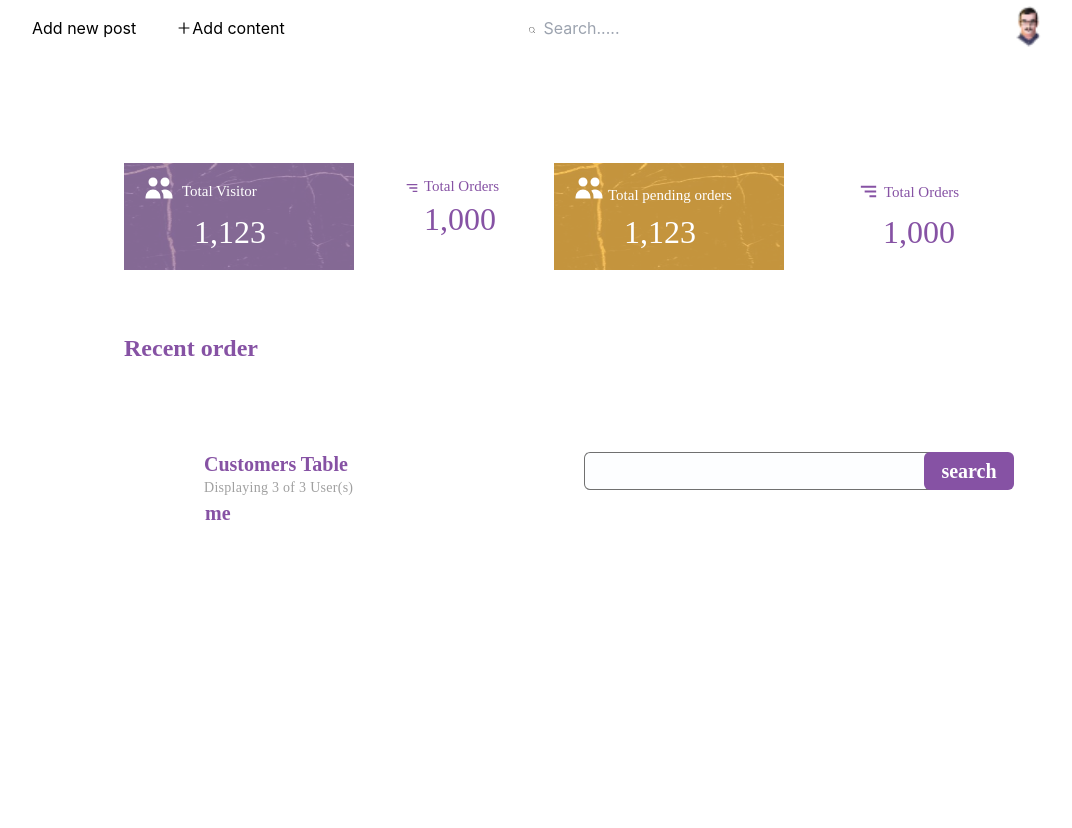
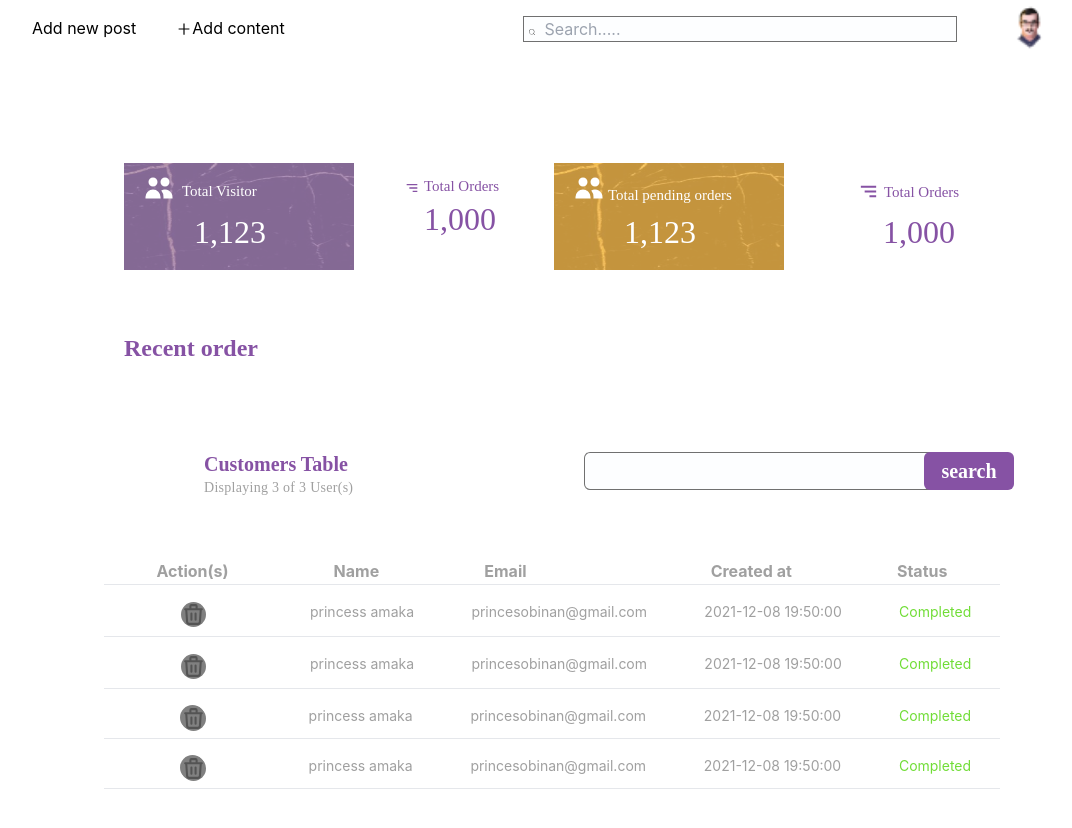
Before and after one commit to youngmikec/chinos-exchange, a React (Create React App) app: page /users-dashboard in a window 1280 px wide. Shown: the top 828 px of the page, without its empty margins (176-1248 px from the left). Before the commit the page ends 800 px from the top, so only its background shows below. Built offline with nearby package versions, Linux system fonts and the light colour scheme.

Commit message:
worked on userdashboard customer table

```diff
--- a/src/users-dashboard/dashboard/index.tsx
+++ b/src/users-dashboard/dashboard/index.tsx
@@ -11,7 +11,8 @@ import {AiOutlinePlus} from 'react-icons/ai';
 import{CiSearch} from 'react-icons/ci';
 import {CiBellOn} from 'react-icons/ci';
 import {HiUsers} from 'react-icons/hi'
-import{BiMenuAltRight} from 'react-icons/bi'
+import{BiMenuAltRight} from 'react-icons/bi';
+import{HiOutlineTrash} from 'react-icons/hi'
 
 // style
 
@@ -86,16 +87,73 @@ useEffect(()=>{
                             <p className='displaying'>Displaying 3 of 3  User(s)</p>
                         <input type="text" className='search-order' />
                         <button>search</button>
+                        </div>
 
-                        <div className='table'>
-                            <tbody>
-                                <tr>
-                                    <td>me</td>
-                                </tr>
-                            </tbody>
 
-                        </div>
-                        </div>
+
+                        <div>
+
+                        <table className='table mx-auto  px-5 my-16' id='table'>
+                                <thead className='text-left'>
+                                    <tr className='flex justify-around'>
+                                        <th>Action(s)</th>
+                                        <th>Name</th>
+                                        <th>Email</th>
+                                        <th className='pl-20'>Created at</th>
+                                        <th>Status</th>
+                                    </tr>
+                                    <hr/>
+                                </thead>
+                                    <tbody className='w-10/12 text-sm '>
+                                        <tr className='flex justify-around mb-2 mt-4 pl-12	'>
+                                            <td><HiOutlineTrash className='HiOutlineTrash'/></td>
+                                            <td className='pl-12'>princess amaka</td>
+                                            <td>princesobinan@gmail.com</td>
+                                            <td>2021-12-08 19:50:00</td>
+                                            <td className='completed'>Completed</td>
+
+                                        </tr>
+                                        <hr />
+                                             <tr className='flex justify-around mb-2 mt-4 pl-12' >
+                                                  <td><HiOutlineTrash className='HiOutlineTrash'/></td>
+                                                  <td className='pl-12'>princess amaka</td>
+                                                  <td>princesobinan@gmail.com</td>
+                                                  <td>2021-12-08 19:50:00</td>
+                                                  <td className='completed'>Completed</td>
+                                            </tr>
+                                            <hr />
+                                                     <tr className='flex justify-around mb-2 mt-4 pl-12'>
+                                                     <td className='HiOutlineTrash'><HiOutlineTrash className='HiOutlineTrash'/></td>
+                                                     <td className='pl-12'>princess amaka</td>
+                                                     <td>princesobinan@gmail.com</td>
+                                                     <td>2021-12-08 19:50:00</td>
+                                                     <td className='completed'>Completed</td>
+                                                 </tr>
+                                                 <hr />
+
+                                                 <tr className='flex justify-around mb-2 mt-4 pl-12'>
+                                                     <td className='HiOutlineTrash'><HiOutlineTrash className='HiOutlineTrash'/></td>
+                                                     <td className='pl-12'>princess amaka</td>
+                                                     <td>princesobinan@gmail.com</td>
+                                                     <td>2021-12-08 19:50:00</td>
+                                                     <td className='completed'>Completed</td>
+                                                 </tr>
+                                                 <hr />
+                                </tbody>
+
+                            </table>
+
+
+
+
+
+
+
+                         </div>
+
+
+
+
 
                     </section>
 
--- a/src/users-dashboard/dashboard/style.css
+++ b/src/users-dashboard/dashboard/style.css
@@ -1,4 +1,6 @@
-
+.navbar{
+    position: sticky;
+}
 .search{
 
    position: absolute;
@@ -12,6 +14,8 @@
 
 .inp-search{
     margin-left: 55%;
+    background: rgba(252, 254, 255, 0.7);
+    border: 0.3px solid rgba(18, 18, 18, 0.6);
 
 }
 
@@ -255,9 +259,8 @@ top: 2px;
 background: rgba(252, 254, 255, 0.7);
 border: 0.3px solid rgba(18, 18, 18, 0.6);
 border-radius: 6px;
+color: #000;
 }
-
-
 
 button{
 position: absolute;
@@ -270,3 +273,24 @@ width: 90px;
 height: 38px;
 color: #FFFFFF;
 }
+
+
+
+
+#table{
+    margin-top: 500px;
+    margin-left: 280px;
+    color: rgba(18, 18, 18, 0.4);
+}
+
+.HiOutlineTrash{
+    width: 25px;
+    height: 25px;
+    left: 457px;
+    border-radius: 50px;
+    background-color: gray;
+}
+
+.completed{
+    color: #71DD37;
+}
```
